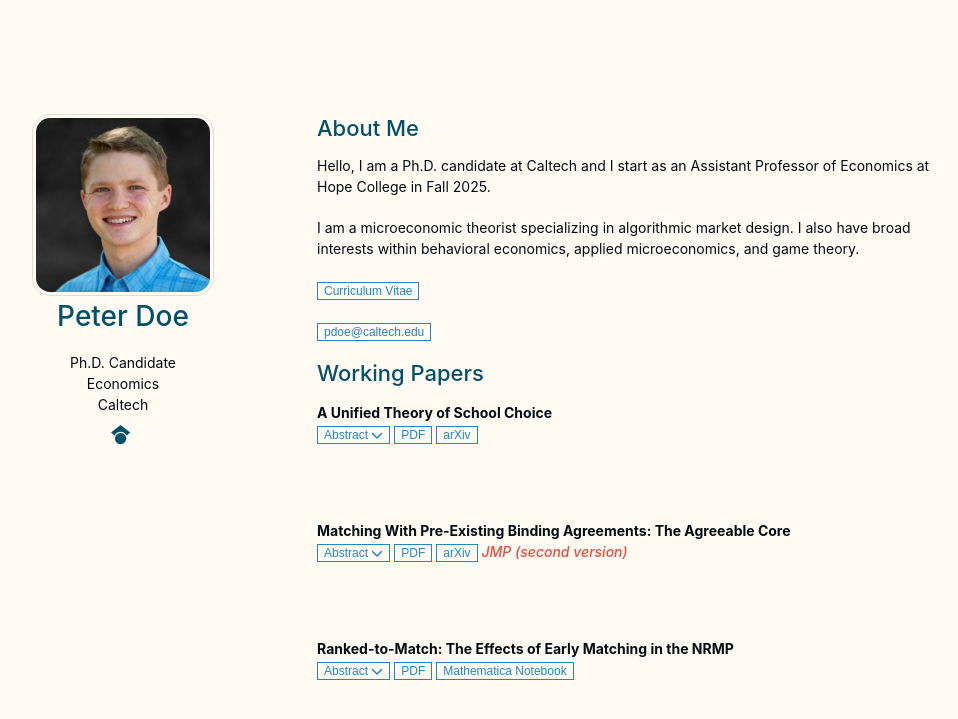
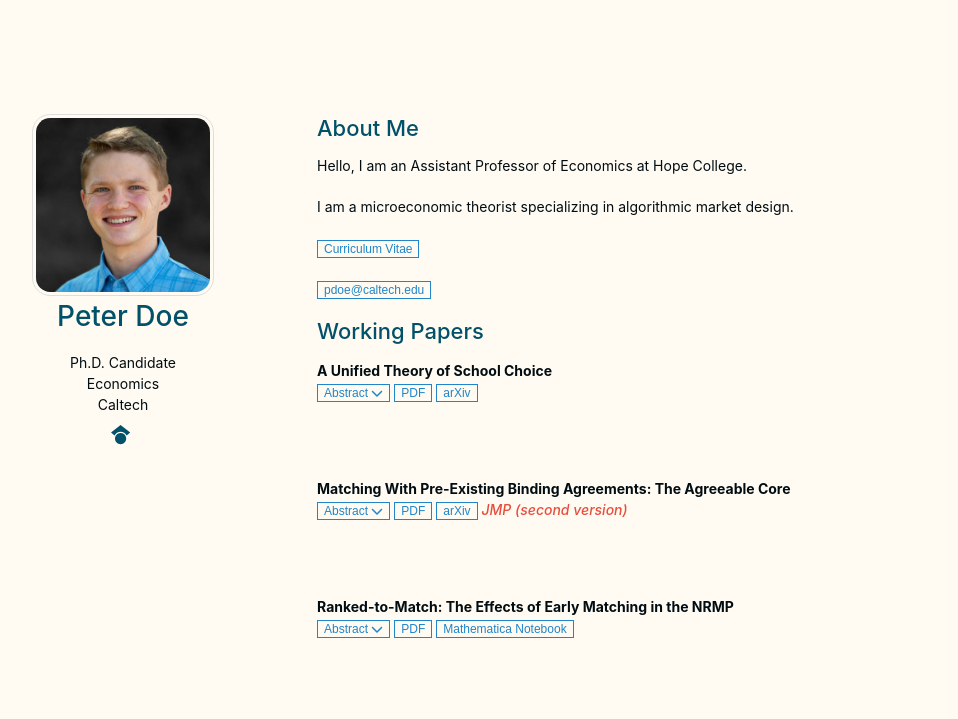
Before and after one commit to Pita-Dough/Pita-Dough.github.io, a Jekyll site: the page built from index.md, in a window 1280 px wide and 900 px high. Shown: the top 719 px of the window, without its empty margins (153-1111 px from the left). Built offline with Jekyll 4.4.1, drawn with Linux system fonts in a browser that asks for light colours; nearby versions of some CDN libraries; a style sheet for code colours, icons or effects is not loaded; our own code applies the rules of GitHub Pages for plain Markdown files.

Commit message:
Update index.md

```diff
--- a/index.md
+++ b/index.md
@@ -4,9 +4,9 @@ layout: homepage
 
 ## About Me
 
-Hello, I am a Ph.D. candidate at Caltech and I start as an Assistant Professor of Economics at Hope College in Fall 2025.
+Hello, I am an Assistant Professor of Economics at Hope College.
 
-I am a microeconomic theorist specializing in algorithmic market design. I also have broad interests within behavioral economics, applied microeconomics, and game theory.
+I am a microeconomic theorist specializing in algorithmic market design.
 
 <a href="assets/files/CV-Doe.pdf" style="cursor:pointer"><button  class="btn btn-sm z-depth-0" role="button" target="_blank" style="font-size:12px;border:1px solid #2086c9;color:#2086c9;cursor:pointer;background-color:#fffaf2;">Curriculum Vitae</button></a>
 
```
